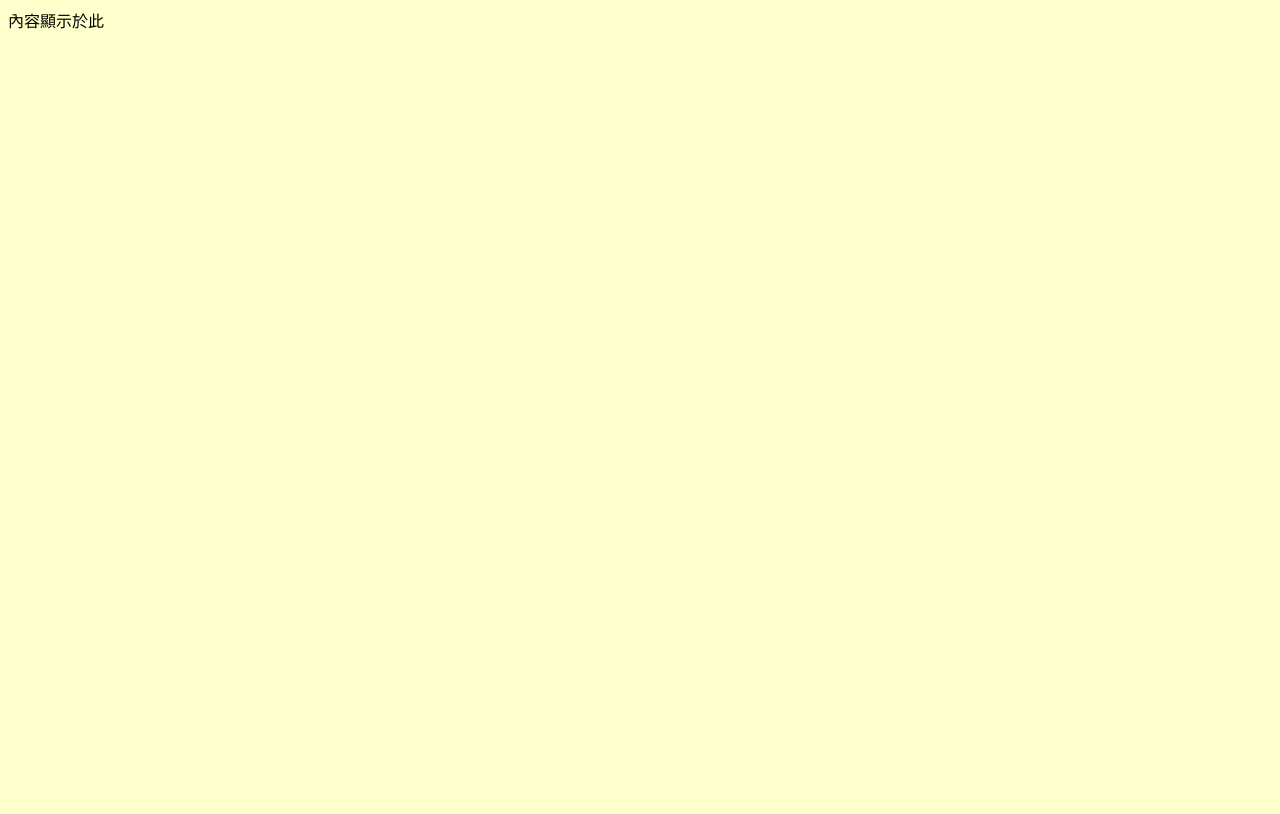
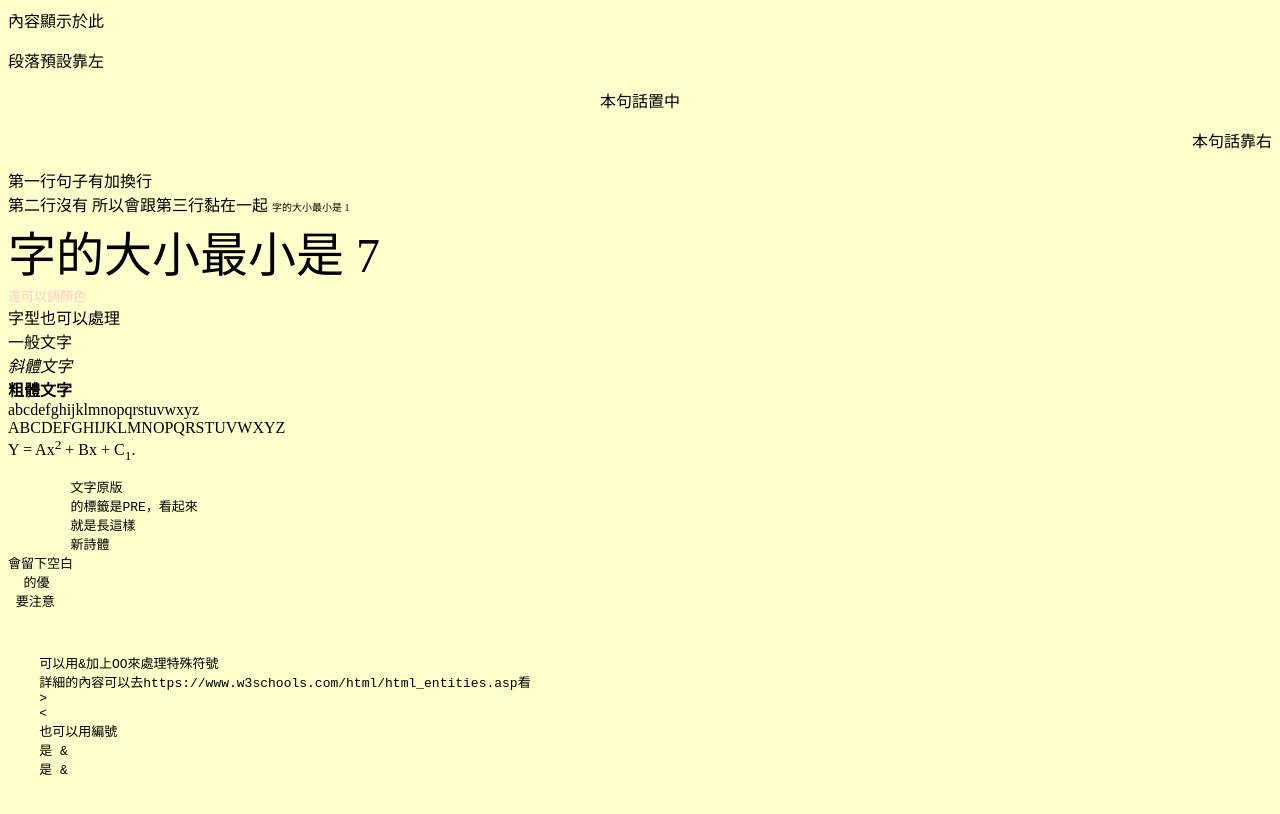
Before and after one commit to Jillcds/Second_repos, a plain HTML site: page index.html in a window 1280 px wide. Drawn offline with Linux system fonts and the light colour scheme.

Commit message:
HTML Fisrt part finish

```diff
--- a/index.html
+++ b/index.html
@@ -1,7 +1,6 @@
 <!--
     這是註解的TAG
     中間可以放多行
-    測試
 -->
 <!DOCTYPE HTML PUBLIC "-//W3C//DTD HTML 4.01 Transitional//EN" "http://www.w3.org/TR/html4/loose.dtd">
 <html>
@@ -16,9 +15,55 @@
 <body bgcolor="#ffffcc">
     內容顯示於此
 
+    <!--段落有些屬性可以調整-->
+    <p>段落預設靠左</p>
+    <p align="center">本句話置中</p>
+    <p align="right" >本句話靠右</p>
+
+    <!--要換行記得要加BR-->
+    第一行句子有加換行<br>
+    第二行沒有
+    所以會跟第三行黏在一起
+
+    <!--下方為Font的標籤測試-->
+    <font size="1">字的大小最小是 1</font><br>
+    <font size="7">字的大小最小是 7</font><br>
+    <font size="2" color="#FFCCCC">還可以調顏色</font><br>
+    <font size="3" face="標楷體">字型也可以處理</font><br>
+
+    <!--下方為字體效果的標籤測試-->
+    一般文字<br>
+    <i>斜體文字</i><br>
+    <b>粗體文字</b><br>
+
+    <!--下方為數學式的標籤測試，希臘字母是數學符號-->
+    <font face="symbol">abcdefghijklmnopqrstuvwxyz</font><br>
+    <font face="symbol">ABCDEFGHIJKLMNOPQRSTUVWXYZ</font><br>
+    <!--結合上下標-->
+    Y = Ax<sup>2</sup> + Bx + C<sub>1</sub>.
+
+    <!--透過PRE顯示文字原版的標籤-->
+    <pre>
+        文字原版
+        的標籤是PRE，看起來
+        就是長這樣
+        新詩體
+會留下空白
+  的優
+ 要注意
+    </pre>
+
+    <!--特殊字元的處理-->
+    <pre>
+    可以用&加上OO來處理特殊符號
+    詳細的內容可以去https://www.w3schools.com/html/html_entities.asp看
+    &gt;
+    &lt;
+    也可以用編號
+    是 &#38;
+    是 &#38;
+
+    </pre>
 </body>
 
-
-
-
 </html>
```
